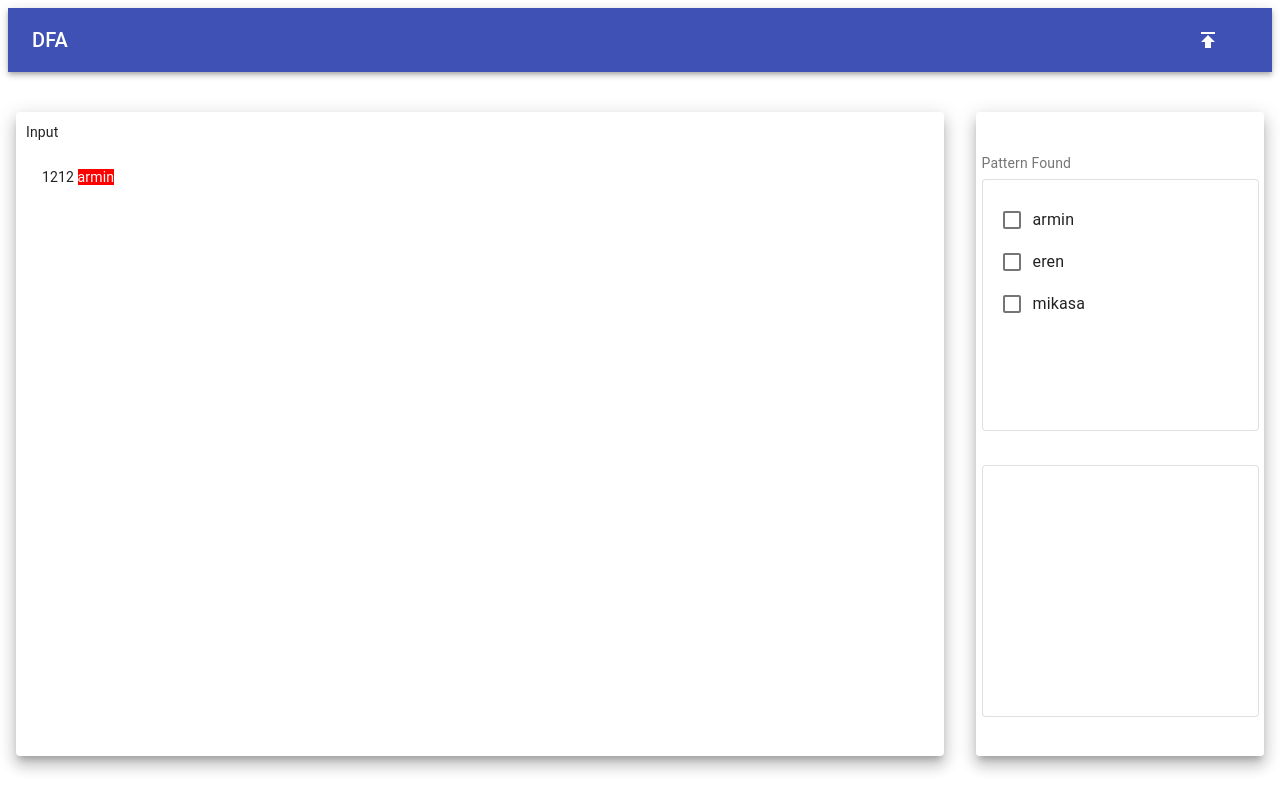
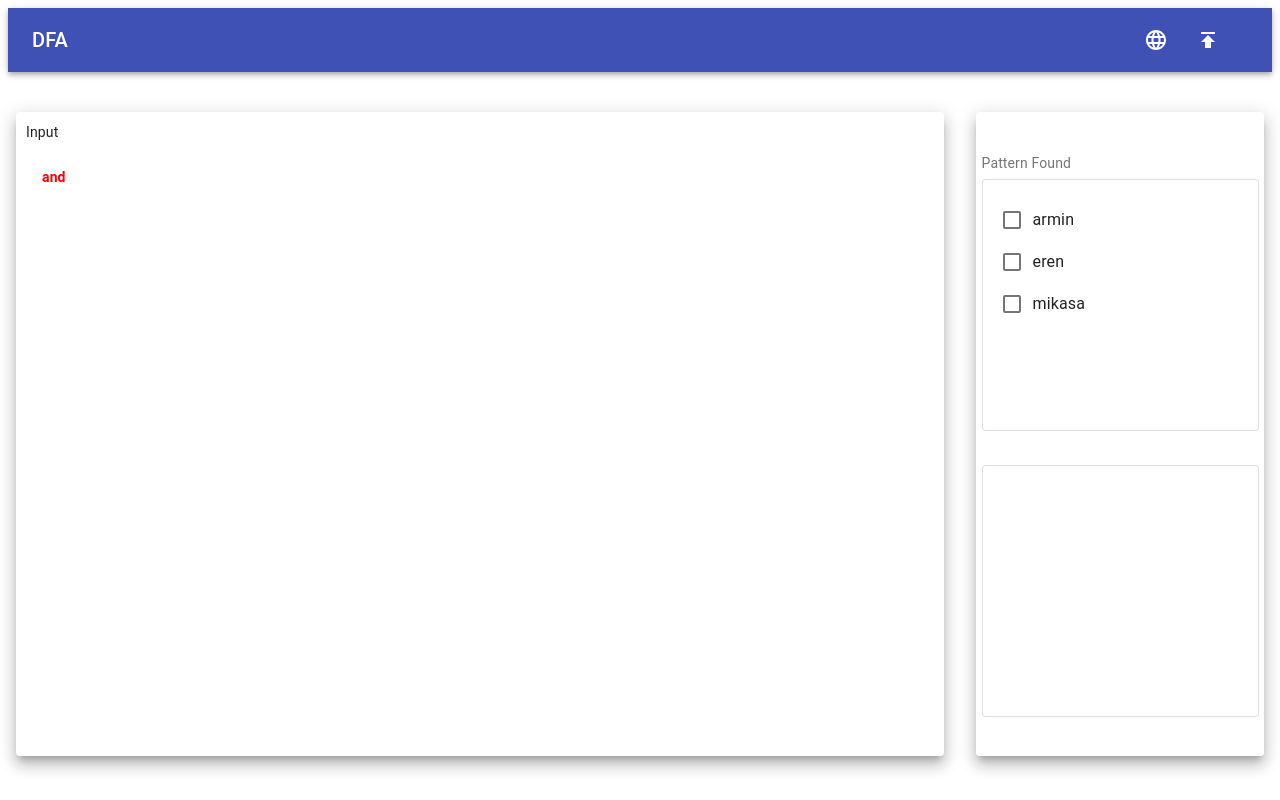
Before and after one commit to LYH977/DFA, a React (Create React App) app in the folder frontend/dfa/: page / in a window 1280 px wide. Built offline with nearby package versions, Linux system fonts and the light colour scheme.

Commit message:
done processing dfa

```diff
--- a/frontend/dfa/src/components/Dialog.tsx
+++ b/frontend/dfa/src/components/Dialog.tsx
@@ -1,4 +1,4 @@
-import React, { useState, useRef } from "react";
+import React, { useState, useRef, useContext } from "react";
 import axios from "axios";
 //MUI
 import { createStyles, makeStyles, Theme } from "@material-ui/core/styles";
@@ -12,12 +12,14 @@ import Slide from "@material-ui/core/Slide";
 import { TransitionProps } from "@material-ui/core/transitions";
 import CancelIcon from "@material-ui/icons/Cancel";
 import CloudUploadIcon from "@material-ui/icons/CloudUpload";
+import { InputContext, PatternContext } from "../contexts";
+import { SET_INPUT, SET_PATTERN } from "./Constant";
 
-declare module "axios" {
-  export interface AxiosRequestConfig {
-    inputString: string;
-  }
-}
+// declare module "axios" {
+//   export interface AxiosRequestConfig {
+//     inputString: string;
+//   }
+// }
 
 type Props = {
   openModal: boolean;
@@ -42,6 +44,9 @@ const useStyles = makeStyles((theme: Theme) =>
 //-----------------------------------------------------------------------------------------------------------------
 //-----------------------------------------------------------------------------------------------------------------
 const UploadFileDialog: React.FC<Props> = ({ openModal, setOpenModal }) => {
+  const inputContext = useContext(InputContext);
+  const patternContext = useContext(PatternContext);
+
   const inputRef = useRef<HTMLInputElement>(null);
   const classes = useStyles();
   const [isInValid, setIsInValid] = useState<boolean>(true);
@@ -53,15 +58,17 @@ const UploadFileDialog: React.FC<Props> = ({ openModal, setOpenModal }) => {
     setIsInValid(true);
 
     try {
-      let response = await axios.get("http://localhost:5000/api/dfa", {
+      let response = await axios.post("http://localhost:5000/api/dfa/result", {
         inputString: inputString,
       });
+
       console.log(response.data);
-      settt("done");
+      inputContext.dispatch({ type: SET_INPUT, payload: response.data.formattedString });
+      patternContext.dispatch({ type: SET_PATTERN, payload: response.data.patterns });
     } catch (error) {
       console.log(error);
-      settt("error");
     }
+    settt("Confirm");
 
     handleClose();
   };
--- a/frontend/dfa/src/components/InputString.tsx
+++ b/frontend/dfa/src/components/InputString.tsx
@@ -1,5 +1,5 @@
 import React, { useState, useContext } from "react";
-import { InputContext } from "../contexts";
+import { InputContent, InputContext } from "../contexts";
 //MUI
 import { makeStyles } from "@material-ui/core/styles";
 import Card from "@material-ui/core/Card";
@@ -26,8 +26,9 @@ const useStyles = makeStyles({
   },
   coloredTitle: {
     fontSize: 14,
-    background: "red", //rgb(48, 91, 161)
-    color: "white",
+    fontWeight: "bold",
+    // background: "red", //rgb(48, 91, 161)
+    color: "red",
   },
   pos: {
     marginBottom: 12,
@@ -52,15 +53,14 @@ function InputString() {
       </Typography>
       <Card className={classes.root}>
         <CardContent>
-          {/* <Typography className={classes.title} color="textPrimary" gutterBottom>
-            {inputContext.input}
-          </Typography> */}
-          <Typography className={classes.title} color="textPrimary" display="inline">
-            {t1}
-          </Typography>
-          <Typography className={classes.coloredTitle} color="textPrimary" display="inline">
-            {t2}
-          </Typography>
+          {inputContext.state.map((obj: InputContent, id: number) => {
+            let style = obj.isAccepted ? classes.coloredTitle : classes.title;
+            return (
+              <Typography className={style} color="textPrimary" display="inline" key={id}>
+                {obj.name}
+              </Typography>
+            );
+          })}
         </CardContent>
       </Card>
     </div>
--- a/frontend/dfa/src/components/Navbar.tsx
+++ b/frontend/dfa/src/components/Navbar.tsx
@@ -9,6 +9,8 @@ import Typography from "@material-ui/core/Typography";
 import Button from "@material-ui/core/Button";
 import IconButton from "@material-ui/core/IconButton";
 import PublishIcon from "@material-ui/icons/Publish";
+import LanguageIcon from "@material-ui/icons/Language";
+import Popover from "@material-ui/core/Popover";
 
 const useStyles = makeStyles((theme: Theme) =>
   createStyles({
@@ -21,12 +23,48 @@ const useStyles = makeStyles((theme: Theme) =>
     title: {
       flexGrow: 1,
     },
+    popoverText: {
+      padding: theme.spacing(2),
+    },
   })
 );
 
 export const Navbar: React.FC = () => {
   const classes = useStyles();
   const [openModal, setOpenModal] = useState<boolean>(false);
+
+  const [anchorEl, setAnchorEl] = useState<HTMLButtonElement | null>(null);
+
+  const handleClick = (event: React.MouseEvent<HTMLButtonElement>) => {
+    setAnchorEl(event.currentTarget);
+  };
+
+  const handleClose = () => {
+    setAnchorEl(null);
+  };
+
+  const open = Boolean(anchorEl);
+  const id = open ? "simple-popover" : undefined;
+
+  let popoverMarkup = (
+    <Popover
+      id={id}
+      open={open}
+      anchorEl={anchorEl}
+      onClose={handleClose}
+      anchorOrigin={{
+        vertical: "bottom",
+        horizontal: "left",
+      }}
+      transformOrigin={{
+        vertical: "top",
+        horizontal: "center",
+      }}
+    >
+      <Typography className={classes.popoverText}>The content of the Popover.</Typography>
+      <Typography className={classes.popoverText}>The content of the Popover.</Typography>
+    </Popover>
+  );
 
   return (
     <div className={classes.root}>
@@ -35,6 +73,16 @@ export const Navbar: React.FC = () => {
           <Typography variant="h6" className={classes.title}>
             DFA
           </Typography>
+          <IconButton
+            edge="start"
+            className={classes.menuButton}
+            color="inherit"
+            aria-label="menu"
+            onClick={handleClick}
+          >
+            <LanguageIcon />
+          </IconButton>
+          {popoverMarkup}
           <IconButton
             edge="start"
             className={classes.menuButton}
--- a/frontend/dfa/src/contexts/index.tsx
+++ b/frontend/dfa/src/contexts/index.tsx
@@ -4,11 +4,23 @@ import { SET_INPUT, SET_PATTERN, TOGGLE_PATTERN_ISCHECKED } from "../components/
 export const PatternContext = React.createContext<any>(null);
 export const InputContext = React.createContext<any>(null);
 //--------------------------------------------------------------------------------------------------
+
+export interface InputContent {
+  name: string;
+  isAccepted: boolean;
+  pattern: string | null;
+}
+
 interface iAction {
   type: string;
-  payload: string;
+  payload: InputContent[];
 }
-const inputReducer = (state: string, action: iAction) => {
+
+interface iContext {
+  state: InputContent[];
+  dispatch: React.Dispatch<iAction>;
+}
+const inputReducer = (state: InputContent[], action: iAction) => {
   switch (action.type) {
     case SET_INPUT:
       return action.payload;
@@ -62,14 +74,24 @@ export const ContextProvider: React.FC = ({ children }) => {
     armin: { occurence: 1, isChecked: false },
   };
   const [pattern, dispatchPattern] = useReducer(patternReducer, testpattern);
-  const [input, dispatchInput] = useReducer(inputReducer, text);
+  const [input, dispatchInput] = useReducer(inputReducer, [
+    {
+      name: "and",
+      isAccepted: true,
+      pattern: "and",
+    },
+  ]);
   const pProvider: pContext = {
     state: pattern,
     dispatch: dispatchPattern,
   };
+  const iProvider: iContext = {
+    state: input,
+    dispatch: dispatchInput,
+  };
   return (
     <PatternContext.Provider value={pProvider}>
-      <InputContext.Provider value={{ input, dispatchInput }}>{children}</InputContext.Provider>
+      <InputContext.Provider value={iProvider}>{children}</InputContext.Provider>
     </PatternContext.Provider>
   );
 };
```
Also changed, not shown: 2 other files (tests, documents, lock files or other folders).
